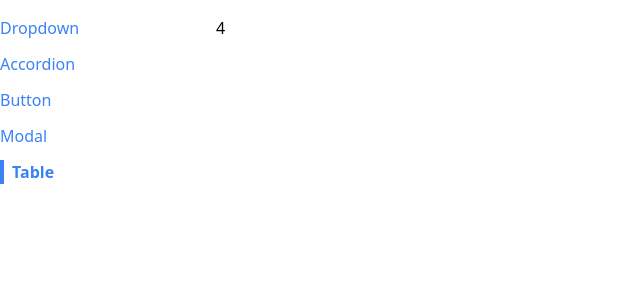
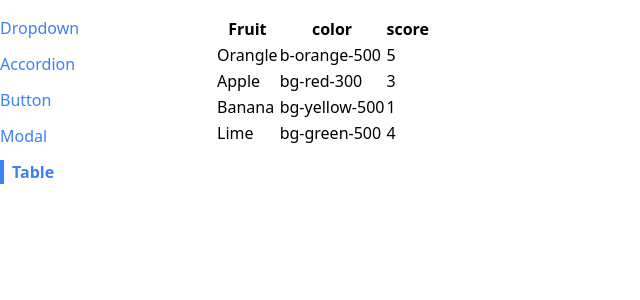
Before and after one commit to JMD1986/comps, a React (Create React App) app: page /table in a window 1280 px wide. Shown: the top 300 px of the page, without its empty margins (0-640 px from the left). Built offline with nearby package versions, Linux system fonts and the light colour scheme.

Commit message:
organizing table

```diff
--- a/src/components/Table.js
+++ b/src/components/Table.js
@@ -1,5 +1,27 @@
 function Table({ data }) {
-  return <div> {data.length}</div>;
+  const renderedRows = data.map((fruit) => {
+    return (
+      <tr key={fruit.name}>
+        <td>{fruit.name}</td>
+        <td>{fruit.color}</td>
+        <td>{fruit.score}</td>
+      </tr>
+    );
+  });
+  return (
+    <div>
+      <table>
+        <thead>
+          <tr>
+            <th>Fruit</th>
+            <th>color</th>
+            <th>score</th>
+          </tr>
+        </thead>
+        <tbody>{renderedRows}</tbody>
+      </table>
+    </div>
+  );
 }
 
 export default Table;
```
